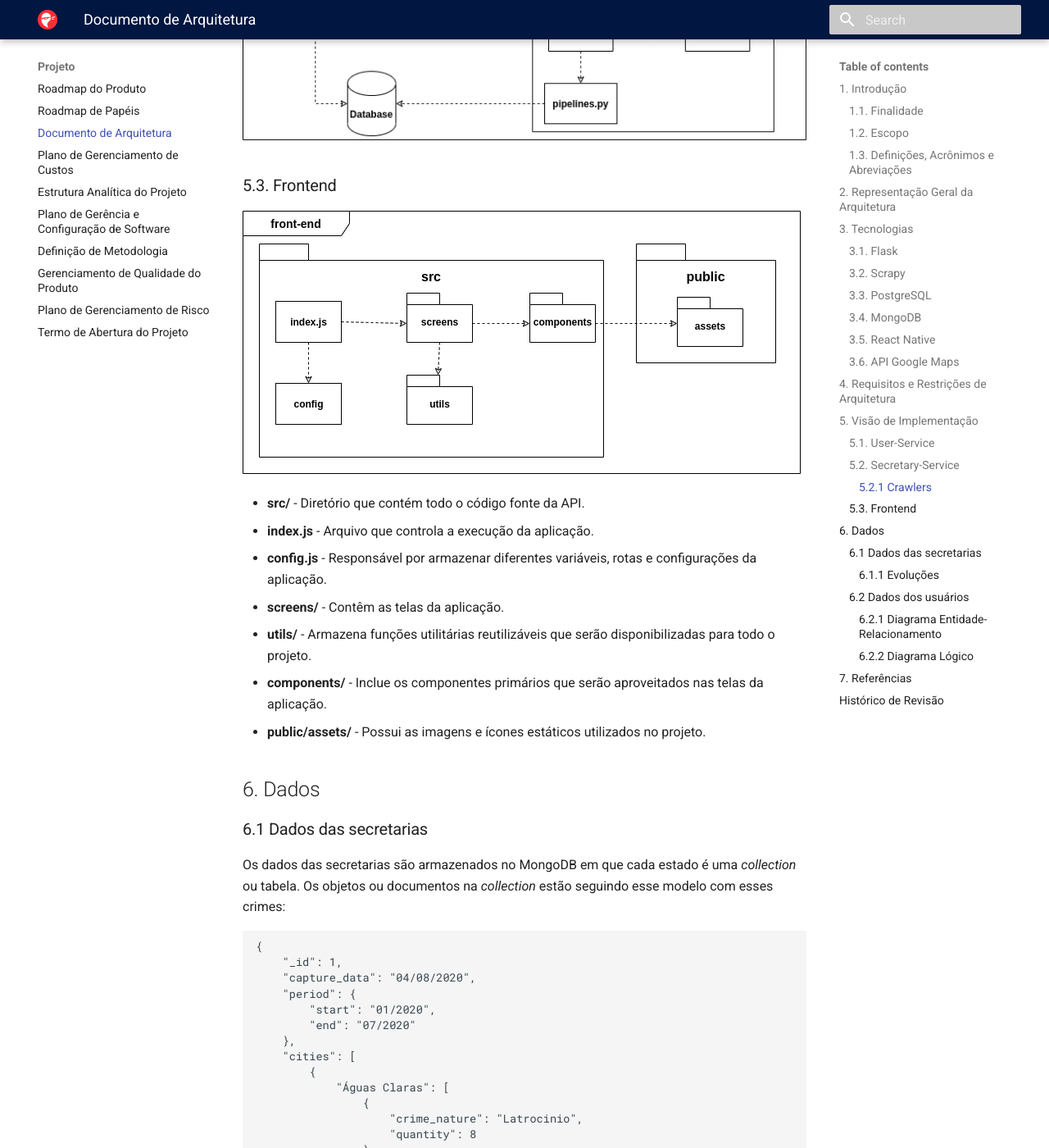
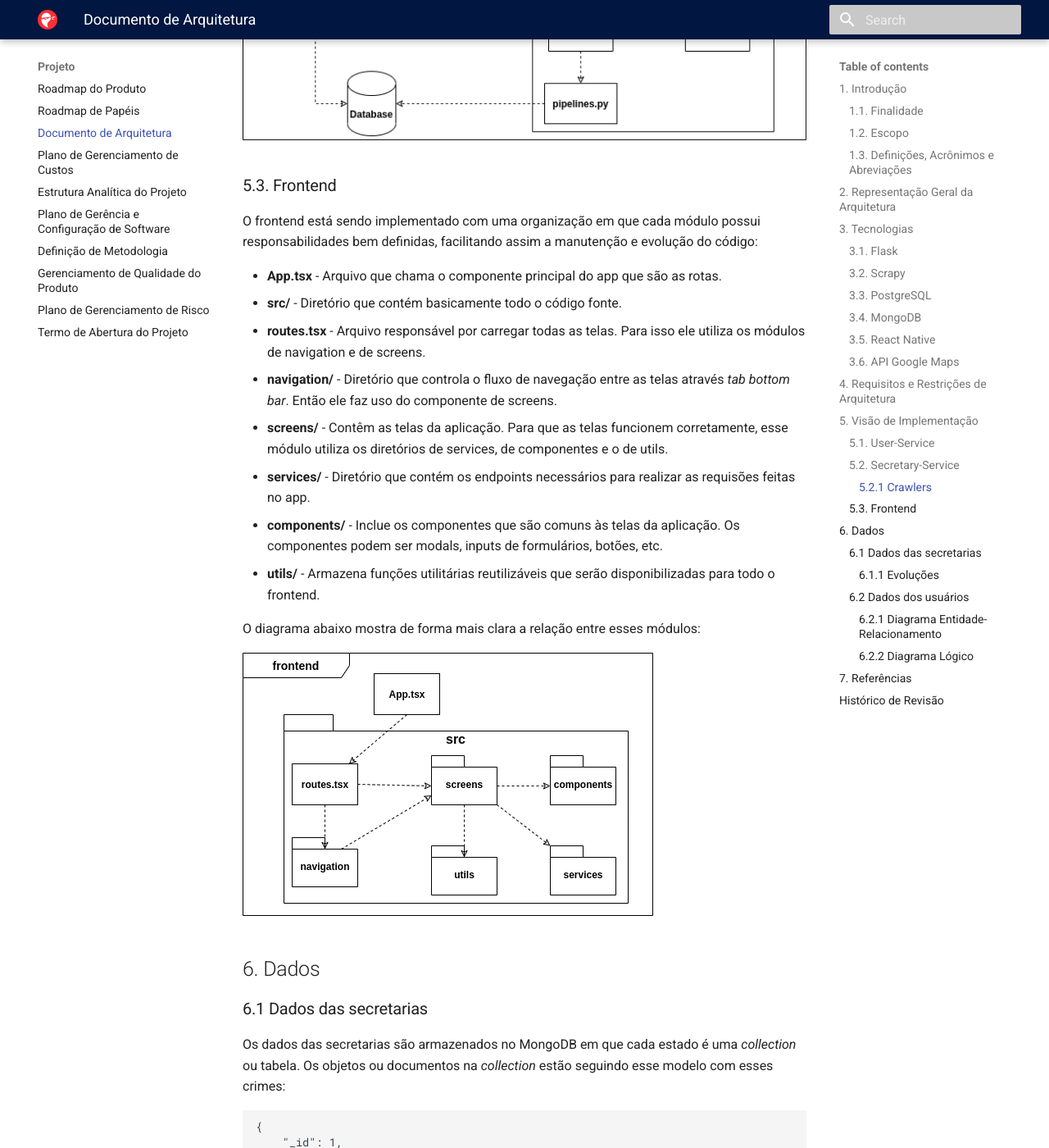
Before and after one commit to fga-eps-mds/2020.1-stay-safe-docs, an MkDocs documentation site: the page built from docs/projeto/arquitetura.md, in a window 1280 px wide and 1400 px high, scrolled down 6711 px. Shown: the whole window at 82% size. Built offline with MkDocs 1.6.1 and Material for MkDocs 9.7.7, drawn with Linux system fonts in a browser that asks for light colours.

Commit message:
Improved frontend diagram and description
Co-authored-by: Italo Alves <italooko@gmail.com>

```diff
--- a/docs/projeto/arquitetura.md
+++ b/docs/projeto/arquitetura.md
@@ -123,15 +123,21 @@ O diagrama abaixo demonstra a interação entre esses componentes:
 ![Crawlers](../images/architecture/crawlers.png)
 
 ### 5.3. Frontend
+
+O frontend está sendo implementado com uma organização em que cada módulo possui responsabilidades bem definidas, facilitando assim a manutenção e evolução do código:
+
+* **App.tsx** - Arquivo que chama o componente principal do app que são as rotas.
+* **src/** - Diretório que contém basicamente todo o código fonte.
+* **routes.tsx** - Arquivo responsável por carregar todas as telas. Para isso ele utiliza os módulos de navigation e de screens.
+* **navigation/** - Diretório que controla o fluxo de navegação entre as telas através *tab bottom bar*. Então ele faz uso do componente de screens.
+* **screens/** - Contêm as telas da aplicação. Para que as telas funcionem corretamente, esse módulo utiliza os diretórios de services, de componentes e o de utils.
+* **services/** - Diretório que contém os endpoints necessários para realizar as requisões feitas no app.
+* **components/** - Inclue os componentes que são comuns às telas da aplicação. Os componentes podem ser modals, inputs de formulários, botões, etc.
+* **utils/** - Armazena funções utilitárias reutilizáveis que serão disponibilizadas para todo o frontend.
+
+O diagrama abaixo mostra de forma mais clara a relação entre esses módulos:
+
 ![Frontend](../images/architecture/frontend.png)
-
-* **src/** - Diretório que contém todo o código fonte da API.
-* **index.js** - Arquivo que controla a execução da aplicação.
-* **config.js** - Responsável por armazenar diferentes variáveis, rotas e configurações da aplicação.
-* **screens/** - Contêm as telas da aplicação.
-* **utils/** - Armazena funções utilitárias reutilizáveis que serão disponibilizadas para todo o projeto.
-* **components/** - Inclue os componentes primários que serão aproveitados nas telas da aplicação.
-* **public/assets/** - Possui as imagens e ícones estáticos utilizados no projeto.
 
 ## 6. Dados
 
```
Also changed, not shown: docs/images/architecture/frontend.png.
